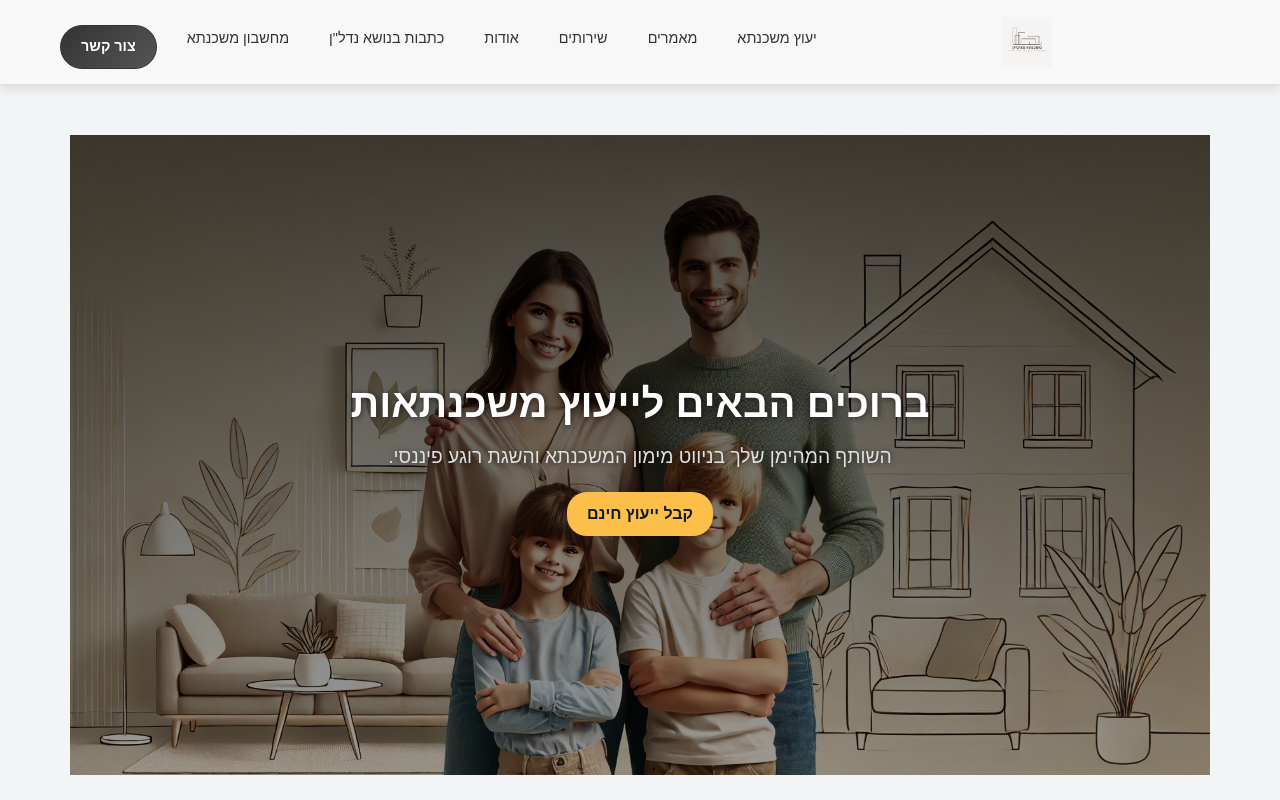
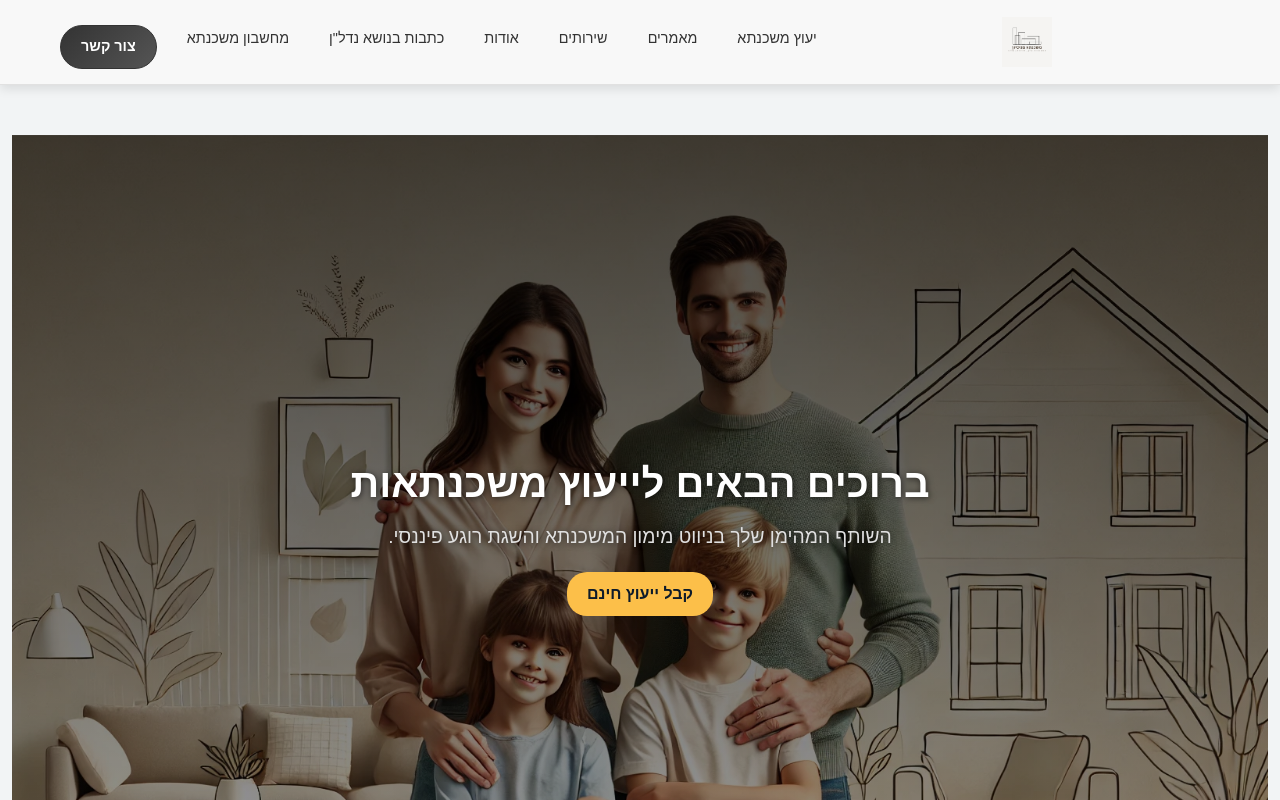
Before and after one commit to aviadazriel/special-web, a React (Create React App) app: page / in a window 1280 px wide. Shown: the top 800 px of the page. Built offline with nearby package versions, Linux system fonts and the light colour scheme.

Commit message:
edit sizes

```diff
--- a/src/App.js
+++ b/src/App.js
@@ -51,10 +51,15 @@ const PageWrapper = styled.div`
 
 const MainContent = styled.main`
   width: 100%;
-  max-width: 1200px;
-  min-height: 80vh; /* Ensures consistent minimum height */
-  padding: 40px 20px;
+  max-width: 100%;
+  min-height: 80vh;
+  padding: 40px 2px;
   flex: 1;
+
+  @media (min-width: 768px) {
+    // max-width: 1200px; /* Contain content on larger screens */
+    margin: auto; /* Center align when max-width is applied */
+  }
 `;
 
 export default App;
--- a/src/pages/Home.js
+++ b/src/pages/Home.js
@@ -158,7 +158,7 @@ const HeroSection = styled.section`
   position: relative;
   background-image: url(${process.env.PUBLIC_URL}/family2.webp);
   background-size: cover;
-  background-position: center;
+  background-position: center center;
   background-repeat: no-repeat;
   color: white;
   width: 100%;
@@ -183,6 +183,10 @@ const HeroSection = styled.section`
     );
     opacity: 0.7; /* Adjust opacity for desired subtlety */
     z-index: 1;
+  }
+
+  @media (min-width: 1200px) {
+    height: 100vh;
   }
 
   @media (max-width: 768px) {
```
